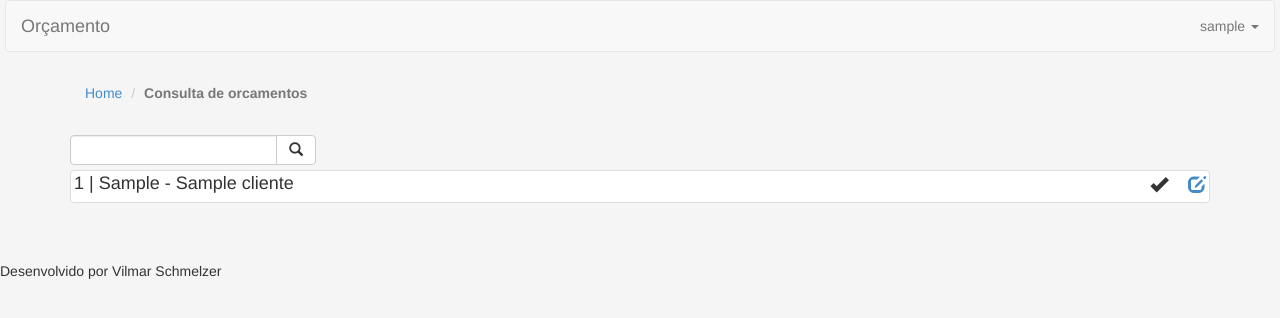
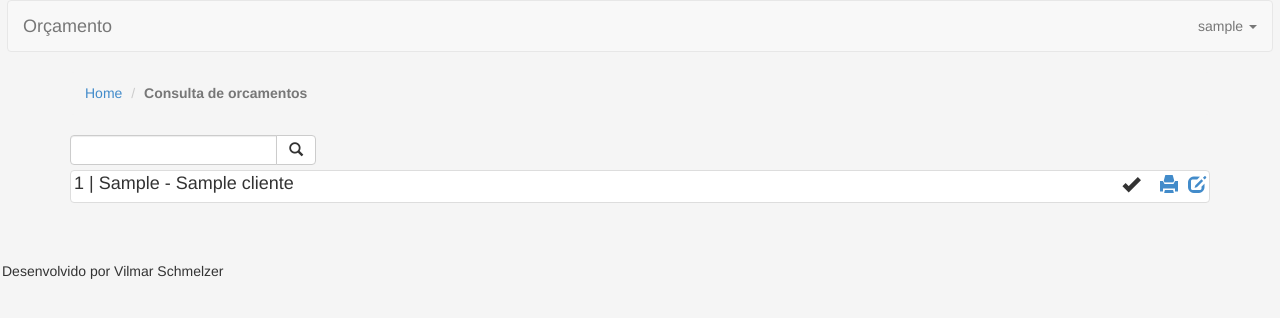
Before and after one commit to vilmarschmelzer/controle_orcamento, a Django app: page /orcamento/consulta/ in a window 1280 px wide. Shown: the top 318 px of the page. Run offline with Django 3.2, Linux system fonts and the light colour scheme; a user stored in the database is signed in; tables that the repository leaves empty hold one stand-in row (values such as "Sample post"); parts of the project's set-up code (start-up, migrations or seed data) failed here and were passed over; some libraries are stand-ins or nearby versions.

Commit message:
Correção de margem no css, removido da tela de edição do orçamento o botão imprimir, colocado na tela de consulta de orçamento

```diff
--- a/controle/app_orcamento/context_processors/menu.py
+++ b/controle/app_orcamento/context_processors/menu.py
@@ -11,7 +11,7 @@ def get_menu(request):
     html = ''
     if request.user.is_authenticated():
 
-        grupos_id = request.user.groups.values_list('id',flat=True).all()
+        grupos_id = request.user.groups.values_list('id', flat=True).all()
         if settings.PERM_GRUPO_ADMINISTRADOR in grupos_id:
             html += '''<li class="dropdown">
                     <a href="#" class="dropdown-toggle" data-toggle="dropdown">
--- a/controle/static/css/base.css
+++ b/controle/static/css/base.css
@@ -35,6 +35,8 @@
 body{
 	line-height: 27px;
     background-color: #F5F5F5;
+    margin-left: 2px;
+    margin-right: 2px;
 }
 
 label{
--- a/controle/templates/orcamento/consulta.html
+++ b/controle/templates/orcamento/consulta.html
@@ -25,9 +25,11 @@
 		{% for orcamento in orcamentos %}
 			<div class="list-group-item">
 				<h4 class="list-group-item-heading">{{ orcamento.id }} | {{ orcamento.cliente.documento }} - {{ orcamento.cliente.nome }}
+
                     <a href="/orcamento/salvar/{{ orcamento.id }}/">
 						<span class="glyphicon glyphicon-edit pull-right" style="margin-left:10px;"></span>
 					</a>
+                    <a href="/orcamento/print/{{ orcamento.id }}/"><span class="glyphicon glyphicon-print pull-right" style="margin-left:10px;"></span></a>
                     {% if orcamento.aprovado == True %}
 						<span class="glyphicon glyphicon-ok pull-right" style="margin-right:10px;"></span>
 					{% endif %}
--- a/controle/templates/orcamento/orcamento.html
+++ b/controle/templates/orcamento/orcamento.html
@@ -27,10 +27,6 @@
 	<div class="row">
 
         <div class="col-md-7">
-            {% if form.id.value > 0 %}
-			    <a href="/orcamento/print/{{ form.id.value }}/" class="btn btn-default pull-left">Imprimir</a>
-            {% endif %}
-
 			<a id="btn_salvar_cliente" onclick="salvar_orcamento();" class="btn btn-default pull-right">Salvar</a>
 		</div>
 	</div>
```
